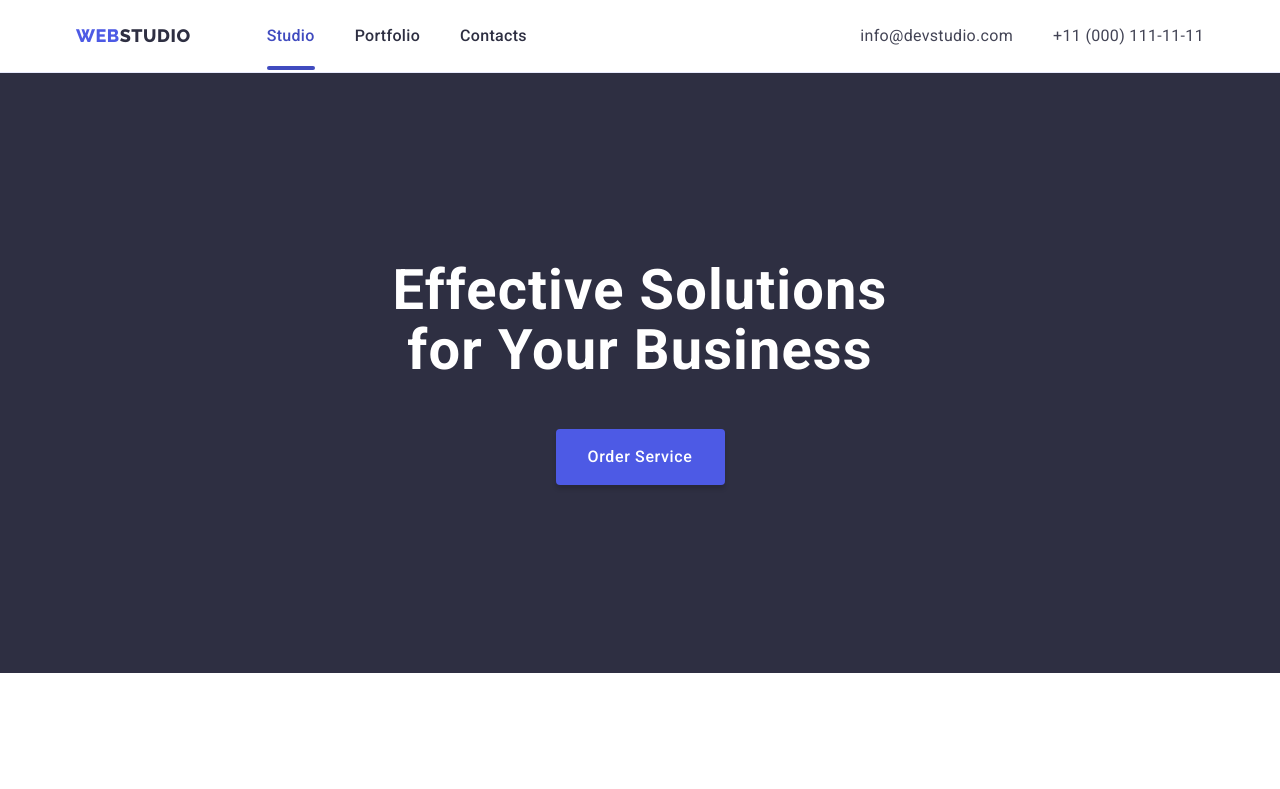
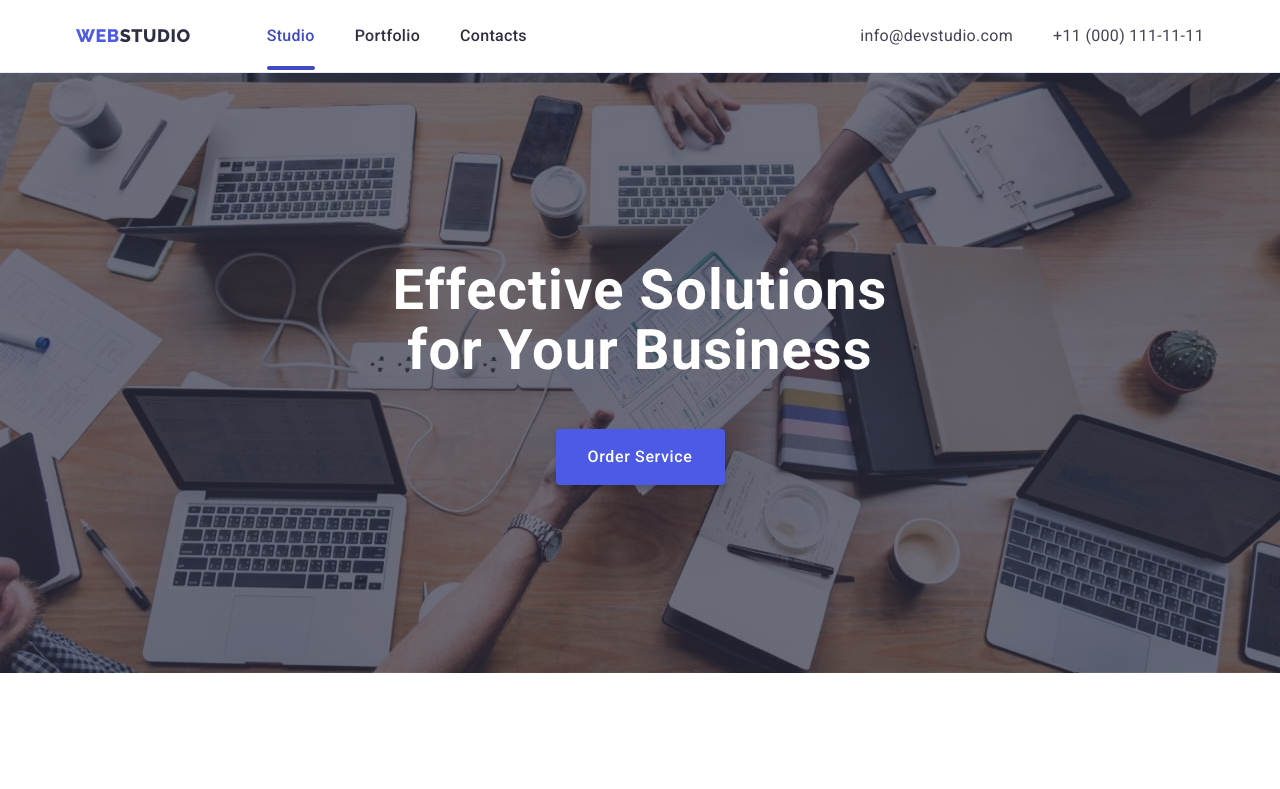
Before and after one commit to NixieJul/goit-markup-hw-04, a plain HTML site: page index.html in a window 1280 px wide. Shown: the top 789 px of the page. Drawn offline with nearby package versions, Linux system fonts and the light colour scheme; the site is published under a folder, as on GitHub Pages, so addresses that start at the root find nothing.

Commit message:
Update styles.css

```diff
--- a/css/styles.css
+++ b/css/styles.css
@@ -176,13 +176,16 @@ img {
 .sol {
   background: var(--dark);
   padding: 188px 0;
+  display: flex;
+  align-items: center;
+  text-align: center;
   max-width: 1440px;
   background-image: linear-gradient(
       to bottom,
       rgba(46, 47, 66, 0.7),
       rgba(46, 47, 66, 0.7)
     ),
-    url(/images/people-office.jpg);
+    url(../images/people-office.jpg);
   background-repeat: no-repeat;
   background-size: cover;
   background-position: center;
@@ -476,7 +479,6 @@ img {
   padding: 100px 0;
   display: flex;
   align-items: center;
-  padding-left: 156px;
 }
 
 .logo {
```
